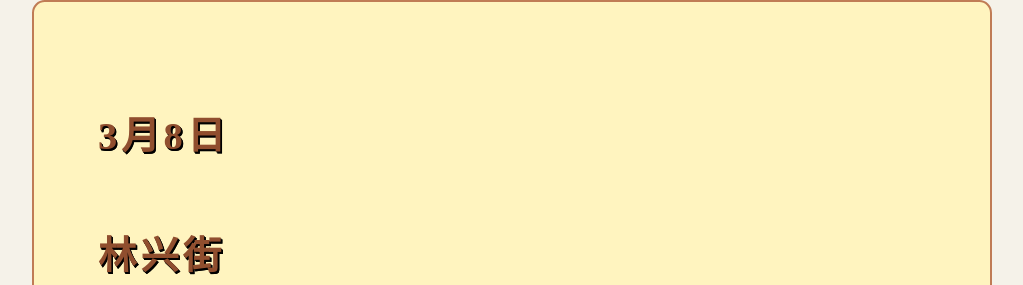
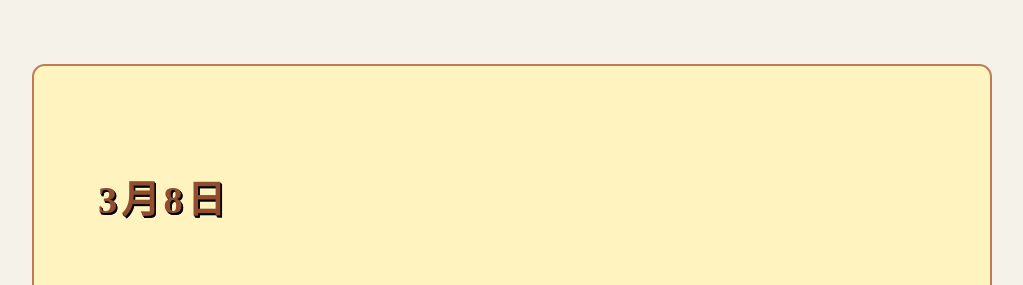
Before and after one commit to Ling-Tong-Vision/Cat, a plain HTML site: page doc/yd.html in a window 1280 px wide. Shown: the top 285 px of the page, without its empty margins (128-1151 px from the left). Drawn offline with Linux system fonts and the light colour scheme.

Commit message:
Update yd.html

```diff
--- a/doc/yd.html
+++ b/doc/yd.html
@@ -252,7 +252,7 @@
 </head>
 <body>
 
-
+      <div style="height: 5vw;width: 100vw; background-color: transparent"></div>
     <div class="container">
         <div class="container0 container_block">
 
```
